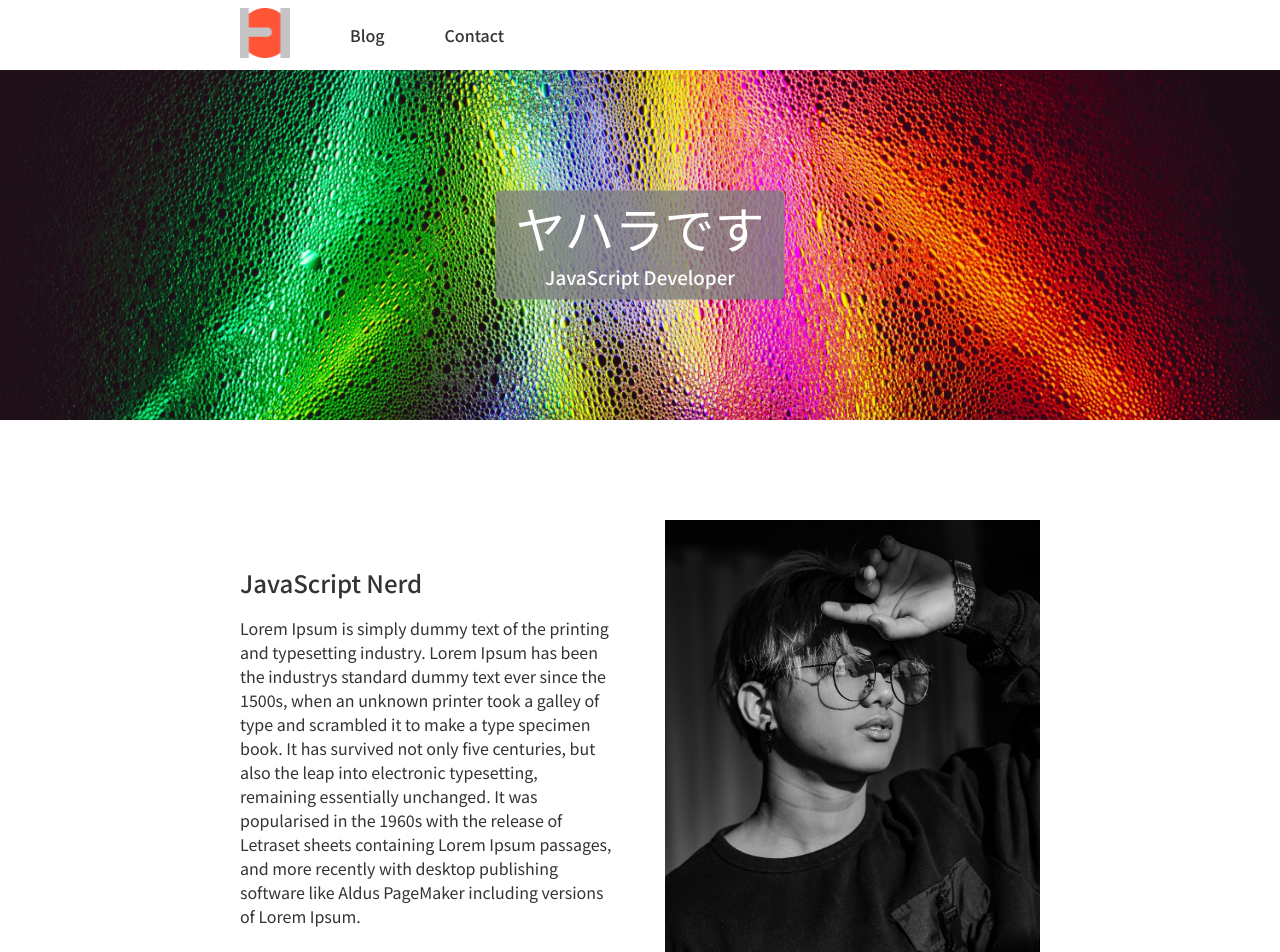
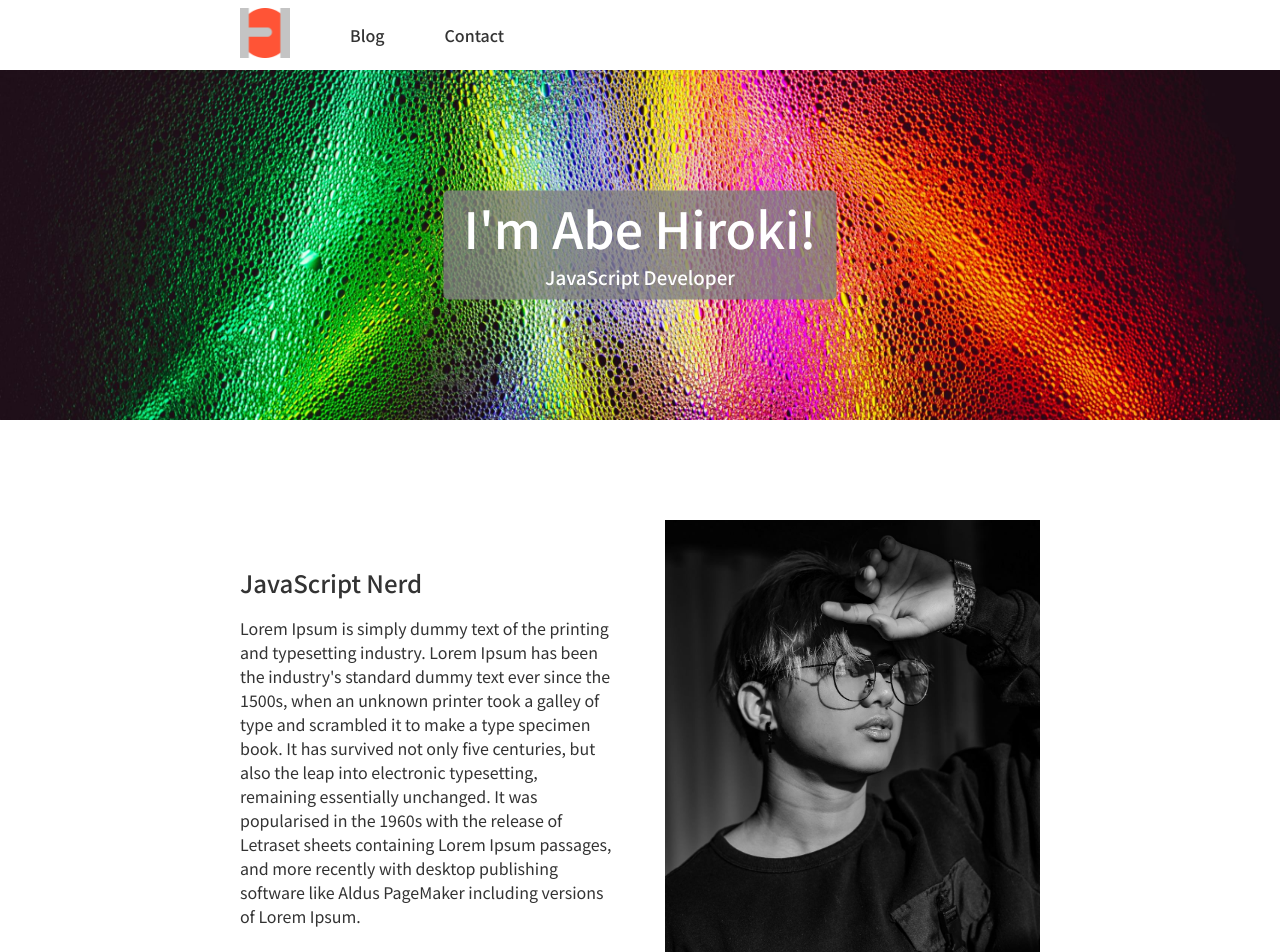
Before and after one commit to atomyah/Kindle_Next.js_website, a Next.js app: page / in a window 1280 px wide. Shown: the top 952 px of the page. Built offline with nearby package versions, Linux system fonts and the light colour scheme.

Commit message:
yarinaoshi

```diff
--- a/pages/index.js
+++ b/pages/index.js
@@ -1,6 +1,6 @@
 import Link from 'next/link'
 import Image from 'next/image'
-import Layout from '../components/layout'
+import Layout from "../components/layout"
 
 const Index = () => {
     return (
@@ -8,7 +8,7 @@
             <div className="hero">
                 <Image src="/images/index-hero.jpg" alt="hero" fill quality={90} priority />
                 <div className="textContainer">
-                    <h1>ヤハラです</h1>
+                    <h1>I'm Abe Hiroki!</h1>
                     <h3>JavaScript Developer</h3>
                 </div>
             </div>
@@ -16,7 +16,7 @@
                 <div className="profile">
                     <div>
                         <h2>JavaScript Nerd</h2>
-                        <p>Lorem Ipsum is simply dummy text of the printing and typesetting industry. Lorem Ipsum has been the industrys standard dummy text ever since the 1500s, when an unknown printer took a galley of type and scrambled it to make a type specimen book. It has survived not only five centuries, but also the leap into electronic typesetting, remaining essentially unchanged. It was popularised in the 1960s with the release of Letraset sheets containing Lorem Ipsum passages, and more recently with desktop publishing software like Aldus PageMaker including versions of Lorem Ipsum.</p>
+                        <p>Lorem Ipsum is simply dummy text of the printing and typesetting industry. Lorem Ipsum has been the industry's standard dummy text ever since the 1500s, when an unknown printer took a galley of type and scrambled it to make a type specimen book. It has survived not only five centuries, but also the leap into electronic typesetting, remaining essentially unchanged. It was popularised in the 1960s with the release of Letraset sheets containing Lorem Ipsum passages, and more recently with desktop publishing software like Aldus PageMaker including versions of Lorem Ipsum.</p>
                     </div>
                     <div className="image-container">
                         <Image src="/images/profile.jpg" alt="hero" fill sizes="(max-width: 800px) 100vw" quality={90} priority />
```
